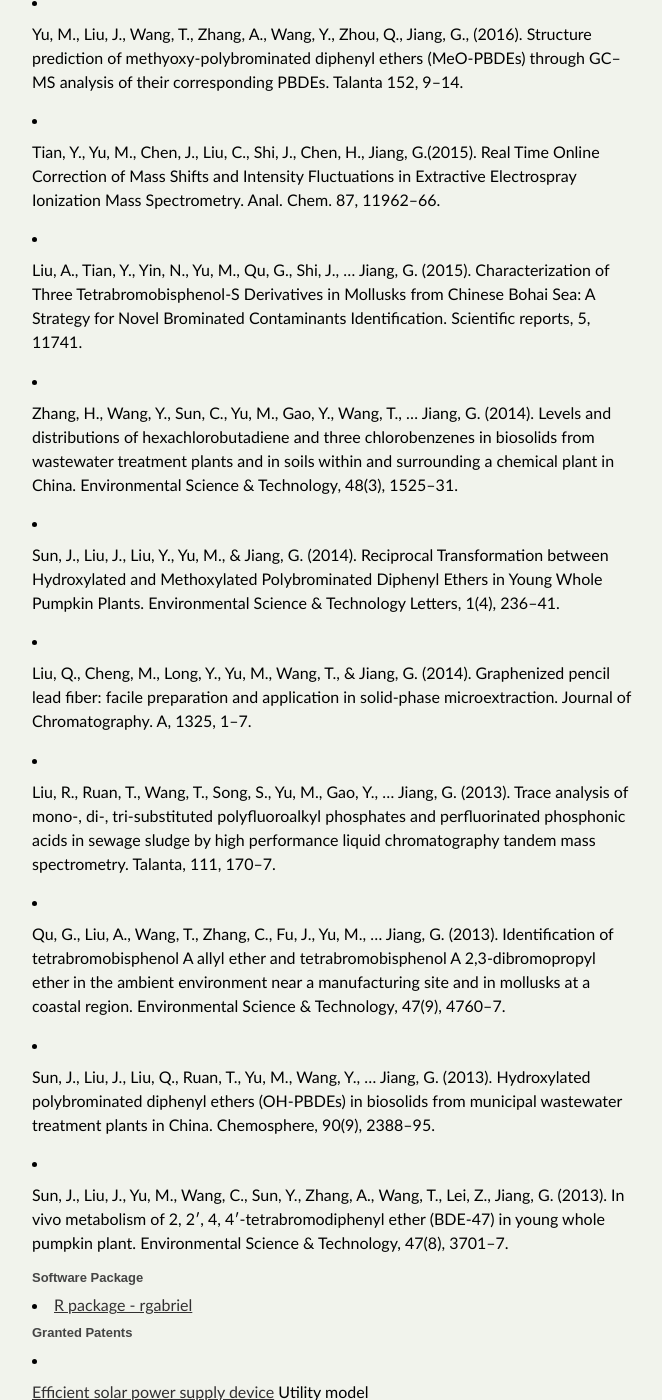
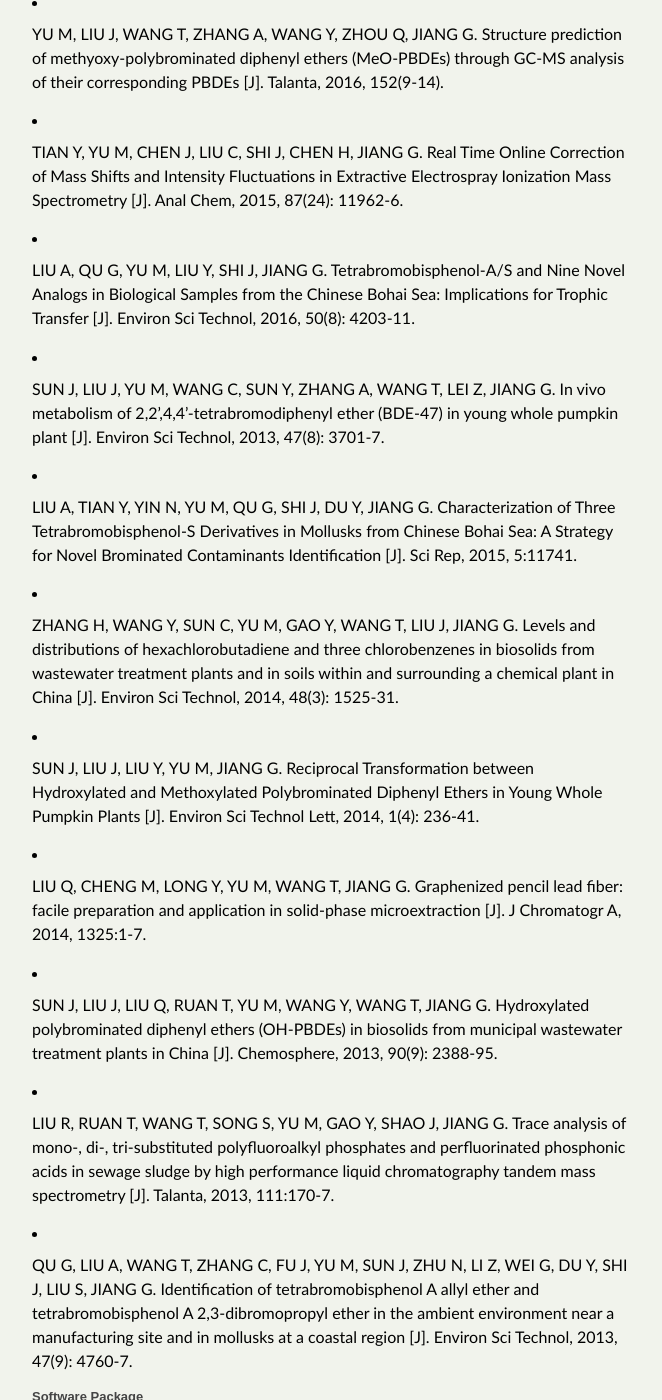
Before and after one commit to yufree/blog, a Jekyll site: the page built from vitae/index.md, in a window 1280 px wide and 1400 px high, scrolled down 1809 px. Shown: the whole window, without its empty margins (308-970 px from the left). Built offline with Jekyll 4.4.1, drawn with Linux system fonts in a browser that asks for light colours; some web fonts are replaced; some of the changed text lies outside the part shown.

Commit message:
update cv

```diff
--- a/vitae/index.md
+++ b/vitae/index.md
@@ -59,27 +59,29 @@ POPs, Environmental Processes, Non-targeted Analysis, CSIA, Data Science
 
 ### Papers
 
-- Yu, M., Liu, J., Wang, T., Sun, J., Liu, R., & Jiang, G. (2013). Metabolites of 2,4,4’-tribrominated diphenyl ether (BDE-28) in pumpkin after in vivo and in vitro exposure. Environmental Science & Technology, 47(23), 13494–501.
+- YU M, LIU J, WANG T, SUN J, LIU R, JIANG G. Metabolites of 2,4,4'-tribrominated diphenyl ether (BDE-28) in pumpkin after in vivo and in vitro exposure [J]. Environ Sci Technol, 2013, 47(23): 13494-501.
 
-- Yu, M., Liu, J., Wang, T., Zhang, A., Wang, Y., Zhou, Q., Jiang, G., (2016). Structure prediction of methyoxy-polybrominated diphenyl ethers (MeO-PBDEs) through GC–MS analysis of their corresponding PBDEs. Talanta 152, 9–14.
+- YU M, LIU J, WANG T, ZHANG A, WANG Y, ZHOU Q, JIANG G. Structure prediction of methyoxy-polybrominated diphenyl ethers (MeO-PBDEs) through GC-MS analysis of their corresponding PBDEs [J]. Talanta, 2016, 152(9-14).
 
-- Tian, Y., Yu, M., Chen, J., Liu, C., Shi, J., Chen, H., Jiang, G.(2015). Real Time Online Correction of Mass Shifts and Intensity Fluctuations in Extractive Electrospray Ionization Mass Spectrometry. Anal. Chem. 87, 11962–66.
+- TIAN Y, YU M, CHEN J, LIU C, SHI J, CHEN H, JIANG G. Real Time Online Correction of Mass Shifts and Intensity Fluctuations in Extractive Electrospray Ionization Mass Spectrometry [J]. Anal Chem, 2015, 87(24): 11962-6.
 
-- Liu, A., Tian, Y., Yin, N., Yu, M., Qu, G., Shi, J., … Jiang, G. (2015). Characterization of Three Tetrabromobisphenol-S Derivatives in Mollusks from Chinese Bohai Sea: A Strategy for Novel Brominated Contaminants Identification. Scientific reports, 5, 11741.
+- LIU A, QU G, YU M, LIU Y, SHI J, JIANG G. Tetrabromobisphenol-A/S and Nine Novel Analogs in Biological Samples from the Chinese Bohai Sea: Implications for Trophic Transfer [J]. Environ Sci Technol, 2016, 50(8): 4203-11.
 
-- Zhang, H., Wang, Y., Sun, C., Yu, M., Gao, Y., Wang, T., … Jiang, G. (2014). Levels and distributions of hexachlorobutadiene and three chlorobenzenes in biosolids from wastewater treatment plants and in soils within and surrounding a chemical plant in China. Environmental Science & Technology, 48(3), 1525–31.
+- SUN J, LIU J, YU M, WANG C, SUN Y, ZHANG A, WANG T, LEI Z, JIANG G. In vivo metabolism of 2,2',4,4'-tetrabromodiphenyl ether (BDE-47) in young whole pumpkin plant [J]. Environ Sci Technol, 2013, 47(8): 3701-7.
 
-- Sun, J., Liu, J., Liu, Y., Yu, M., & Jiang, G. (2014). Reciprocal Transformation between Hydroxylated and Methoxylated Polybrominated Diphenyl Ethers in Young Whole Pumpkin Plants. Environmental Science & Technology Letters, 1(4), 236–41.
+- LIU A, TIAN Y, YIN N, YU M, QU G, SHI J, DU Y, JIANG G. Characterization of Three Tetrabromobisphenol-S Derivatives in Mollusks from Chinese Bohai Sea: A Strategy for Novel Brominated Contaminants Identification [J]. Sci Rep, 2015, 5:11741.
 
-- Liu, Q., Cheng, M., Long, Y., Yu, M., Wang, T., & Jiang, G. (2014). Graphenized pencil lead fiber: facile preparation and application in solid-phase microextraction. Journal of Chromatography. A, 1325, 1–7.
+- ZHANG H, WANG Y, SUN C, YU M, GAO Y, WANG T, LIU J, JIANG G. Levels and distributions of hexachlorobutadiene and three chlorobenzenes in biosolids from wastewater treatment plants and in soils within and surrounding a chemical plant in China [J]. Environ Sci Technol, 2014, 48(3): 1525-31.
 
-- Liu, R., Ruan, T., Wang, T., Song, S., Yu, M., Gao, Y., … Jiang, G. (2013). Trace analysis of mono-, di-, tri-substituted polyfluoroalkyl phosphates and perfluorinated phosphonic acids in sewage sludge by high performance liquid chromatography tandem mass spectrometry. Talanta, 111, 170–7.
+- SUN J, LIU J, LIU Y, YU M, JIANG G. Reciprocal Transformation between Hydroxylated and Methoxylated Polybrominated Diphenyl Ethers in Young Whole Pumpkin Plants [J]. Environ Sci Technol Lett, 2014, 1(4): 236-41.
 
-- Qu, G., Liu, A., Wang, T., Zhang, C., Fu, J., Yu, M., … Jiang, G. (2013). Identification of tetrabromobisphenol A allyl ether and tetrabromobisphenol A 2,3-dibromopropyl ether in the ambient environment near a manufacturing site and in mollusks at a coastal region. Environmental Science & Technology, 47(9), 4760–7.
+- LIU Q, CHENG M, LONG Y, YU M, WANG T, JIANG G. Graphenized pencil lead fiber: facile preparation and application in solid-phase microextraction [J]. J Chromatogr A, 2014, 1325:1-7.
 
-- Sun, J., Liu, J., Liu, Q., Ruan, T., Yu, M., Wang, Y., … Jiang, G. (2013). Hydroxylated polybrominated diphenyl ethers (OH-PBDEs) in biosolids from municipal wastewater treatment plants in China. Chemosphere, 90(9), 2388–95.
+- SUN J, LIU J, LIU Q, RUAN T, YU M, WANG Y, WANG T, JIANG G. Hydroxylated polybrominated diphenyl ethers (OH-PBDEs) in biosolids from municipal wastewater treatment plants in China [J]. Chemosphere, 2013, 90(9): 2388-95.
 
-- Sun, J., Liu, J., Yu, M., Wang, C., Sun, Y., Zhang, A., Wang, T., Lei, Z., Jiang, G. (2013). In vivo metabolism of 2, 2′, 4, 4′-tetrabromodiphenyl ether (BDE-47) in young whole pumpkin plant. Environmental Science & Technology, 47(8), 3701–7.
+- LIU R, RUAN T, WANG T, SONG S, YU M, GAO Y, SHAO J, JIANG G. Trace analysis of mono-, di-, tri-substituted polyfluoroalkyl phosphates and perfluorinated phosphonic acids in sewage sludge by high performance liquid chromatography tandem mass spectrometry [J]. Talanta, 2013, 111:170-7.
+
+- QU G, LIU A, WANG T, ZHANG C, FU J, YU M, SUN J, ZHU N, LI Z, WEI G, DU Y, SHI J, LIU S, JIANG G. Identification of tetrabromobisphenol A allyl ether and tetrabromobisphenol A 2,3-dibromopropyl ether in the ambient environment near a manufacturing site and in mollusks at a coastal region [J]. Environ Sci Technol, 2013, 47(9): 4760-7.
 
 ### Software Package
 
```
